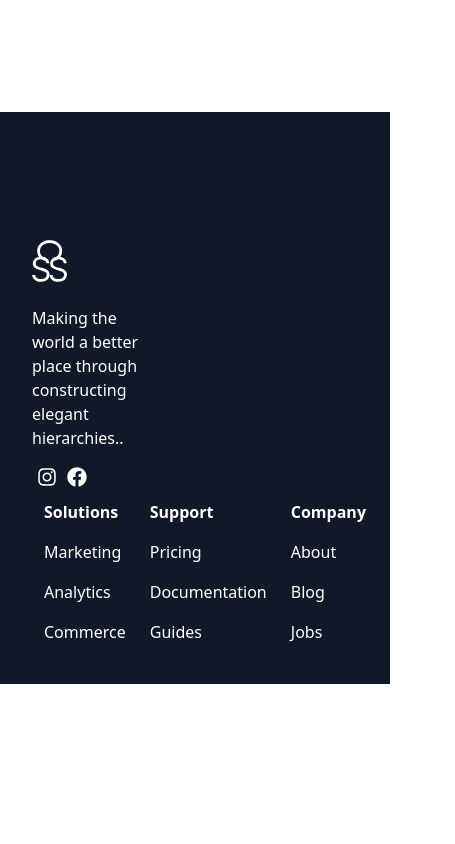
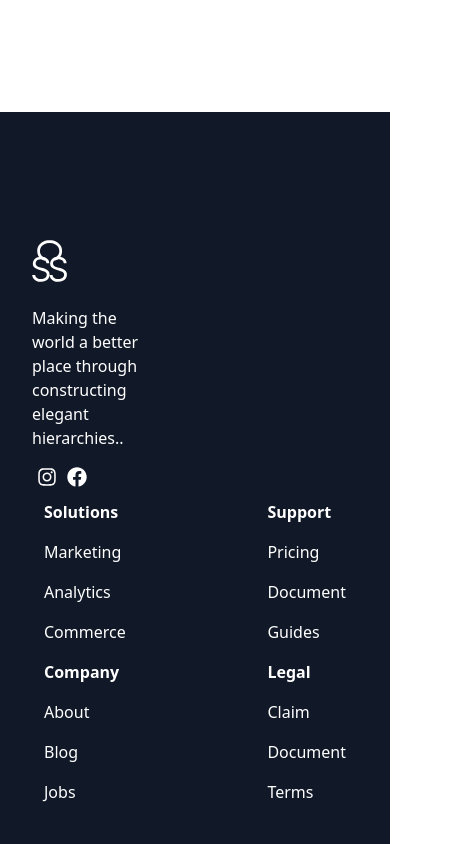
Before and after one commit to santiagoSS99/Portfolio_NextJs, a Next.js app: page / in a window 390 px wide. Shown: the part 796-1640 px from the top of the page, 455 px wide, since content can reach past the window. Before the commit the page ends 1480 px from the top, so only its background shows below. Built offline with nearby package versions, Linux system fonts and the light colour scheme.

Commit message:
Responsive Footer

```diff
--- a/src/components/Footer.tsx
+++ b/src/components/Footer.tsx
@@ -31,10 +31,10 @@ const Footer = () => {
               <FaFacebook size={20} style={{ margin: 5 }} />
             </div>
           </section>
-          <article className="flex justify-between w-auto">
-            <section className="flex justify-between">
+          <article className="flex justify-between w-auto max-sm:flex-none max-sm:flex-col">
+            <section className="flex justify-between max-sm:flex-none">
               <div className="text-white leading-10 px-3">
-                <h1 className="font-bold">Solutions</h1>
+                <h1 className="font-bold ">Solutions</h1>
                 <h1>Marketing</h1>
                 <h1>Analytics</h1>
                 <h1>Commerce</h1>
@@ -42,11 +42,11 @@ const Footer = () => {
               <div className="text-white leading-10 px-3">
                 <h1 className="font-bold">Support</h1>
                 <h1>Pricing</h1>
-                <h1>Documentation</h1>
+                <h1>Document</h1>
                 <h1>Guides</h1>
               </div>
             </section>
-            <section className="flex justify-between">
+            <section className="flex justify-between max-sm:flex-none">
               <div className="text-white leading-10 px-3">
                 <h1 className="font-bold">Company</h1>
                 <h1>About</h1>
@@ -56,7 +56,7 @@ const Footer = () => {
               <div className="text-white leading-10 px-3">
                 <h1 className="font-bold">Legal</h1>
                 <h1>Claim</h1>
-                <h1>Privacy</h1>
+                <h1>Document</h1>
                 <h1>Terms</h1>
               </div>
             </section>
```
